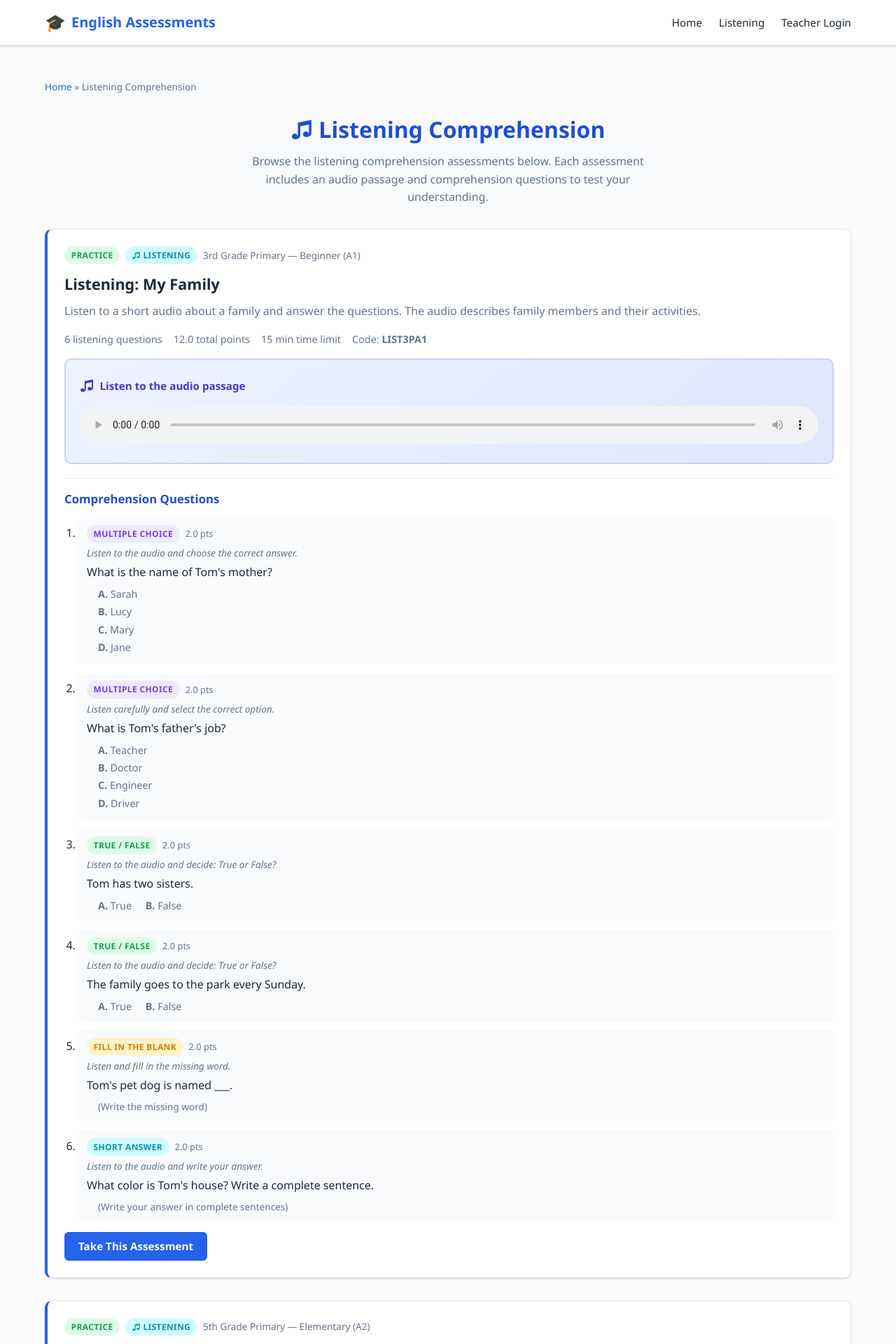
After one commit to salomoncahuas-tech/Salomon1969, a Flask app: page /listening-comprehension in a window 1280 px wide. The commit adds this page. Shown: the top 1920 px of the page at 70% size. Run offline with Flask 3, Linux system fonts and the light colour scheme.

Commit message:
feat: add Listening Comprehension page with question listings
- Create /listening-comprehension route that displays all listening
  assessments with their audio players and comprehension questions
- Add listening_comprehension.html template showing questions grouped
  by assessment with type badges (Multiple Choice, True/False, Fill
  in the Blank, Short Answer)
- Add navigation link to Listening section in navbar and index page
- Enable seed_listening_comprehension() in seed_data.py __main__

https://claude.ai/code/session_01KQxSTp8FxE8pG22WzytpVP

```diff
--- a/english_assessment/app.py
+++ b/english_assessment/app.py
@@ -122,6 +122,42 @@ def index():
 def list_assessments():
     """Redirect to home - assessments are only accessible via access code."""
     return redirect(url_for('index'))
+
+
+@app.route('/listening-comprehension')
+def listening_comprehension():
+    """Page listing all listening comprehension assessments and their questions."""
+    listening_types = [
+        'listening_multiple_choice', 'listening_true_false',
+        'listening_fill_blank', 'listening_short_answer',
+    ]
+    # Get assessments that contain at least one listening question
+    assessment_ids = (
+        db.session.query(Question.assessment_id)
+        .filter(Question.question_type.in_(listening_types))
+        .distinct()
+        .subquery()
+    )
+    assessments = (
+        Assessment.query
+        .filter(Assessment.id.in_(db.session.query(assessment_ids)))
+        .filter(Assessment.is_active == True)
+        .order_by(Assessment.grade_id, Assessment.english_level_id)
+        .all()
+    )
+    # For each assessment, collect only the listening questions
+    assessment_data = []
+    for a in assessments:
+        listening_questions = [
+            q for q in a.questions if q.question_type in listening_types
+        ]
+        if listening_questions:
+            assessment_data.append({
+                'assessment': a,
+                'questions': listening_questions,
+            })
+    return render_template('listening_comprehension.html',
+                           assessment_data=assessment_data)
 
 
 @app.route('/access', methods=['GET', 'POST'])
--- a/english_assessment/seed_data.py
+++ b/english_assessment/seed_data.py
@@ -1981,3 +1981,4 @@ def seed_listening_comprehension():
 
 if __name__ == '__main__':
     seed_assessments()
+    seed_listening_comprehension()
--- a/english_assessment/templates/base.html
+++ b/english_assessment/templates/base.html
@@ -15,6 +15,7 @@
             </a>
             <div class="nav-links">
                 <a href="{{ url_for('index') }}">Home</a>
+                <a href="{{ url_for('listening_comprehension') }}">Listening</a>
                 {% if current_user.is_authenticated %}
                     <a href="{{ url_for('admin_dashboard') }}">Dashboard</a>
                     <a href="{{ url_for('admin_logout') }}">Logout</a>
--- /dev/null
+++ b/english_assessment/templates/listening_comprehension.html
@@ -0,0 +1,142 @@
+{% extends 'base.html' %}
+{% block title %}Listening Comprehension - English Assessments{% endblock %}
+
+{% block content %}
+<section class="section">
+    <div class="container">
+        <div class="breadcrumb">
+            <a href="{{ url_for('index') }}">Home</a> &raquo;
+            <span>Listening Comprehension</span>
+        </div>
+
+        <div class="listening-hero" style="text-align:center; margin-bottom:2rem;">
+            <h1 style="font-size:2rem; color:var(--primary-dark); margin-bottom:0.5rem;">
+                &#9835; Listening Comprehension
+            </h1>
+            <p style="color:var(--text-light); max-width:600px; margin:0 auto;">
+                Browse the listening comprehension assessments below. Each assessment includes
+                an audio passage and comprehension questions to test your understanding.
+            </p>
+        </div>
+
+        {% if assessment_data %}
+            {% for item in assessment_data %}
+            {% set a = item.assessment %}
+            {% set questions = item.questions %}
+            <div class="card" style="margin-bottom:2rem; border-left:4px solid var(--primary); padding:1.5rem;">
+                <div style="display:flex; flex-wrap:wrap; align-items:center; gap:0.5rem; margin-bottom:0.75rem;">
+                    <span class="badge badge-{{ a.assessment_type }}">{{ a.assessment_type|capitalize }}</span>
+                    <span class="badge" style="background:var(--info-light); color:var(--info);">&#9835; Listening</span>
+                    <span style="color:var(--text-light); font-size:0.85rem;">{{ a.grade.name }} &mdash; {{ a.english_level.name }} ({{ a.english_level.code }})</span>
+                </div>
+
+                <h2 style="font-size:1.35rem; margin-bottom:0.5rem;">{{ a.title }}</h2>
+                <p style="color:var(--text-light); margin-bottom:1rem;">{{ a.description }}</p>
+
+                <div style="display:flex; flex-wrap:wrap; gap:1rem; margin-bottom:1rem; font-size:0.9rem; color:var(--secondary);">
+                    <span>{{ questions|length }} listening question{{ 's' if questions|length != 1 }}</span>
+                    <span>{{ a.total_points }} total points</span>
+                    {% if a.time_limit_minutes > 0 %}
+                        <span>{{ a.time_limit_minutes }} min time limit</span>
+                    {% endif %}
+                    <span>Code: <strong>{{ a.access_code }}</strong></span>
+                </div>
+
+                {# Audio player - show if any question has audio #}
+                {% set audio_url = questions[0].media_url if questions[0].media_url else None %}
+                {% if audio_url %}
+                <div class="audio-player-container" style="margin-bottom:1.25rem;">
+                    <div class="audio-player-header">
+                        <span class="audio-icon">&#9835;</span>
+                        <span>Listen to the audio passage</span>
+                    </div>
+                    {% if audio_url.endswith('.mp4') %}
+                    <video controls controlsList="nodownload" preload="metadata"
+                           style="width:100%; max-height:400px; border-radius:8px;">
+                        <source src="{{ audio_url }}" type="video/mp4">
+                        Your browser does not support the video element.
+                    </video>
+                    {% else %}
+                    <audio controls controlsList="nodownload" preload="metadata"
+                           style="width:100%;">
+                        <source src="{{ audio_url }}">
+                        Your browser does not support the audio element.
+                    </audio>
+                    {% endif %}
+                </div>
+                {% endif %}
+
+                {# Questions list #}
+                <div style="border-top:1px solid var(--border); padding-top:1rem;">
+                    <h3 style="font-size:1.05rem; margin-bottom:0.75rem; color:var(--primary-dark);">
+                        Comprehension Questions
+                    </h3>
+                    <ol style="padding-left:1.25rem;">
+                        {% for q in questions %}
+                        <li style="margin-bottom:0.85rem; padding:0.6rem 0.75rem; background:var(--bg); border-radius:var(--radius-sm);">
+                            <div style="display:flex; flex-wrap:wrap; align-items:center; gap:0.5rem; margin-bottom:0.25rem;">
+                                {% if 'multiple_choice' in q.question_type %}
+                                    <span class="badge" style="background:#EDE9FE; color:#7C3AED; font-size:0.75rem;">Multiple Choice</span>
+                                {% elif 'true_false' in q.question_type %}
+                                    <span class="badge" style="background:var(--success-light); color:var(--success); font-size:0.75rem;">True / False</span>
+                                {% elif 'fill_blank' in q.question_type %}
+                                    <span class="badge" style="background:var(--warning-light); color:var(--warning); font-size:0.75rem;">Fill in the Blank</span>
+                                {% elif 'short_answer' in q.question_type %}
+                                    <span class="badge" style="background:var(--info-light); color:var(--info); font-size:0.75rem;">Short Answer</span>
+                                {% endif %}
+                                <span style="font-size:0.8rem; color:var(--text-light);">{{ q.points }} pt{{ 's' if q.points != 1 }}</span>
+                            </div>
+
+                            {% if q.instruction %}
+                                <p style="font-style:italic; font-size:0.85rem; color:var(--text-light); margin-bottom:0.25rem;">{{ q.instruction }}</p>
+                            {% endif %}
+
+                            <p style="font-weight:500;">{{ q.text }}</p>
+
+                            {% if 'multiple_choice' in q.question_type and q.options %}
+                                <div style="margin-top:0.4rem; padding-left:1rem;">
+                                    {% for opt in q.options %}
+                                        <div style="font-size:0.9rem; color:var(--text-light); margin-bottom:0.15rem;">
+                                            <span style="font-weight:600;">{{ 'ABCD'[loop.index0] }}.</span> {{ opt.text }}
+                                        </div>
+                                    {% endfor %}
+                                </div>
+                            {% elif 'true_false' in q.question_type %}
+                                <div style="margin-top:0.4rem; padding-left:1rem; font-size:0.9rem; color:var(--text-light);">
+                                    <span style="margin-right:1rem;"><strong>A.</strong> True</span>
+                                    <span><strong>B.</strong> False</span>
+                                </div>
+                            {% elif 'fill_blank' in q.question_type %}
+                                <div style="margin-top:0.4rem; padding-left:1rem; font-size:0.85rem; color:var(--text-light);">
+                                    (Write the missing word)
+                                </div>
+                            {% elif 'short_answer' in q.question_type %}
+                                <div style="margin-top:0.4rem; padding-left:1rem; font-size:0.85rem; color:var(--text-light);">
+                                    (Write your answer in complete sentences)
+                                </div>
+                            {% endif %}
+                        </li>
+                        {% endfor %}
+                    </ol>
+                </div>
+
+                <div style="margin-top:1rem; display:flex; gap:0.75rem;">
+                    <a href="{{ url_for('start_assessment', assessment_id=a.id) }}" class="btn btn-primary"
+                       onclick="sessionStorage.setItem('listening_access', '1');">
+                        Take This Assessment
+                    </a>
+                </div>
+            </div>
+            {% endfor %}
+
+        {% else %}
+            <div class="empty-state">
+                <div class="empty-icon">&#127911;</div>
+                <h3>No listening comprehension assessments available</h3>
+                <p>There are no listening assessments at the moment. Please check back later or ask your teacher to create one.</p>
+                <a href="{{ url_for('index') }}" class="btn btn-secondary">Back to Home</a>
+            </div>
+        {% endif %}
+    </div>
+</section>
+{% endblock %}
```
Also changed, not shown: english_assessment/templates/index.html (+12 -0 lines).
